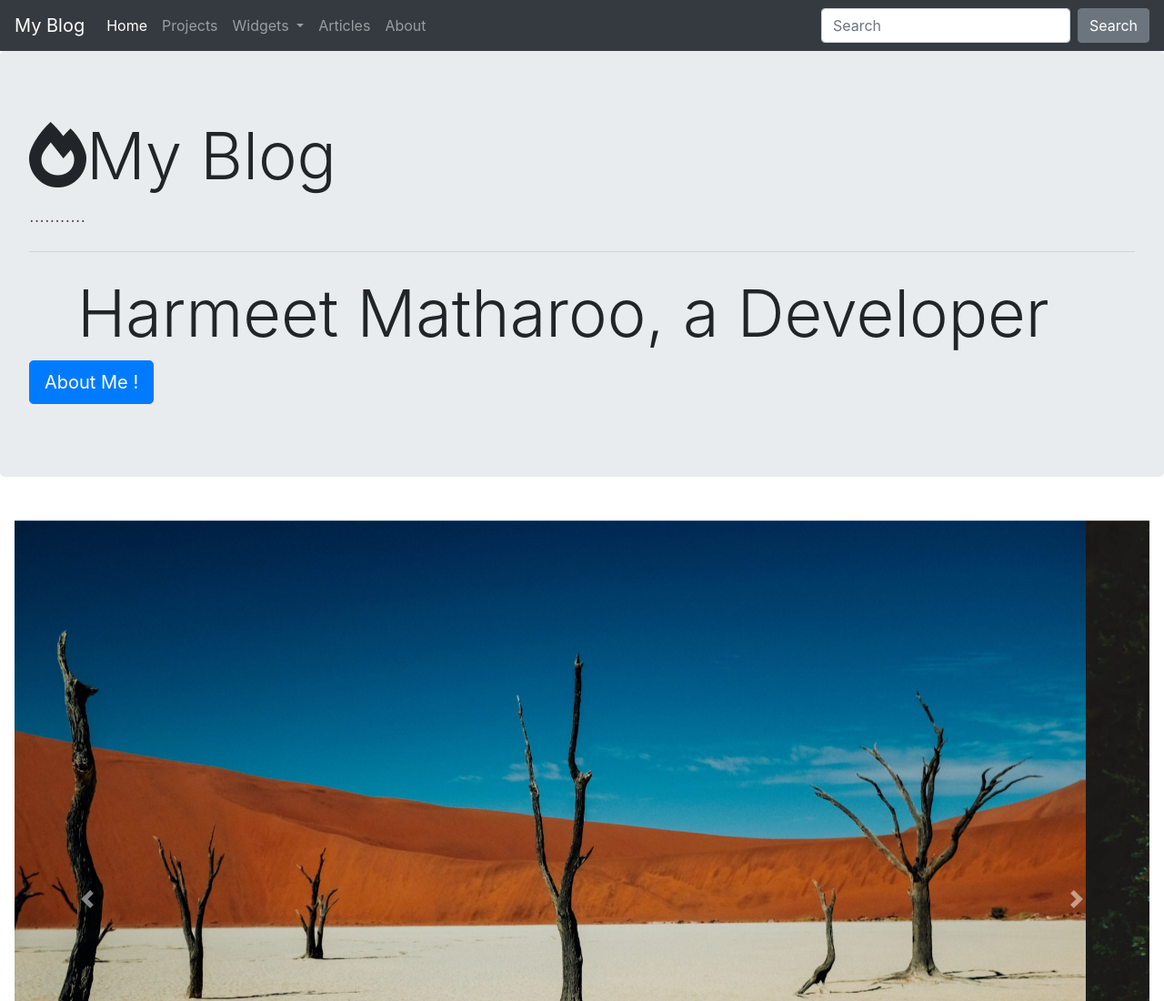
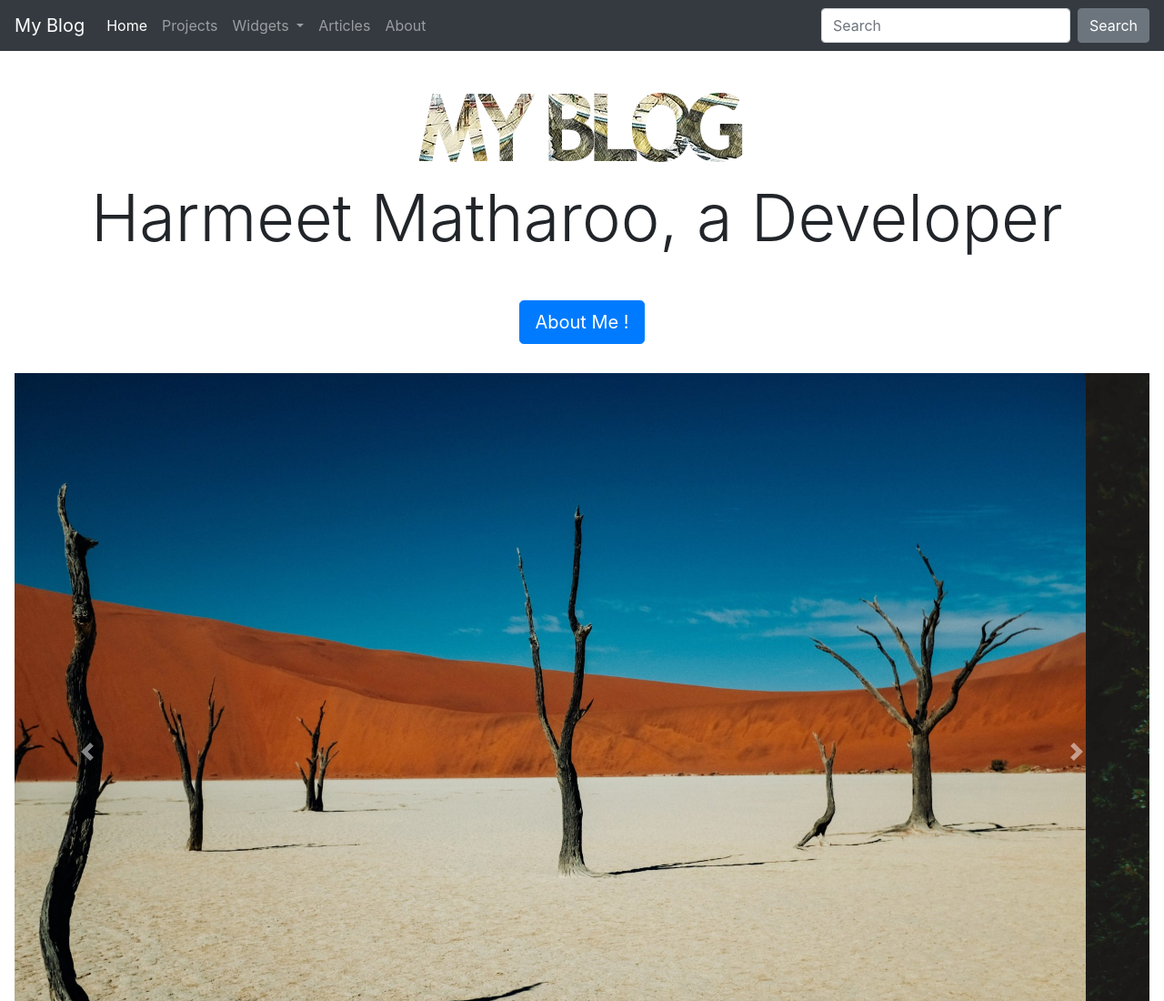
Before and after one commit to hmjatt/hmjatt.github.io, a plain HTML site: page index.html in a window 1280 px wide. Shown: the top 1100 px of the page at 91% size. Drawn offline with nearby package versions, Linux system fonts and the light colour scheme.

Commit message:
add logo, centered header
add logo, centered header

```diff
--- a/index.html
+++ b/index.html
@@ -61,22 +61,26 @@
   </div>
 
   <!--HomePage(default or current content)-->
-  <div class="jumbotron">
-    <h1 class="display-3">
-      <h1 class="display-3"><i class="fas fa-fire-alt"></i>My Blog</h1>
+  <!-- HEADER  -->
+  <div class="container">
+    <!-- LOGO -->
+    <div class="container">
+    <img src="images/logo/logo.png" class="rounded mx-auto d-block mt-4" alt="Logo">
+    </div>
 
-      <p class="lead" style="color:rgb(61, 61, 61)"> ...........</p>
-      <hr class="my-4">
-      <div class="container">
-        <h1 class="display-3">Harmeet Matharoo, a
-          <span class="txt-type" data-wait="3000" data-words='["Developer", "Designer", "Creator"]'></span>
-        </h1>
-      </div>
-
+    <!-- Typewriter Effect -->
+    <div class="ty">
+      <h1 class="display-3">
+        <div class="container">
+          <h1 class="display-3 mb-5">Harmeet Matharoo, a
+            <span class="txt-type" data-wait="3000" data-words='["Developer", "Designer", "Creator"]'></span>
+          </h1>
+        </div>
+      </h1>
       <!-- Modal -->
-      <p class="lead">
+      <p class="lead text-center">
         <!-- Button trigger modal -->
-        <button type="button" class="btn btn-primary btn-lg" data-toggle="modal" data-target="#exampleModalCenter">
+        <button type="button" class="btn btn-primary btn-lg text-center" data-toggle="modal" data-target="#exampleModalCenter">
           About Me !
         </button>
 
@@ -104,6 +108,7 @@
           </div>
         </div>
       </p>
+    </div>
   </div>
 
   <!-- Image Slider -->
```
Also changed, not shown: images/logo/logo.png (added).
